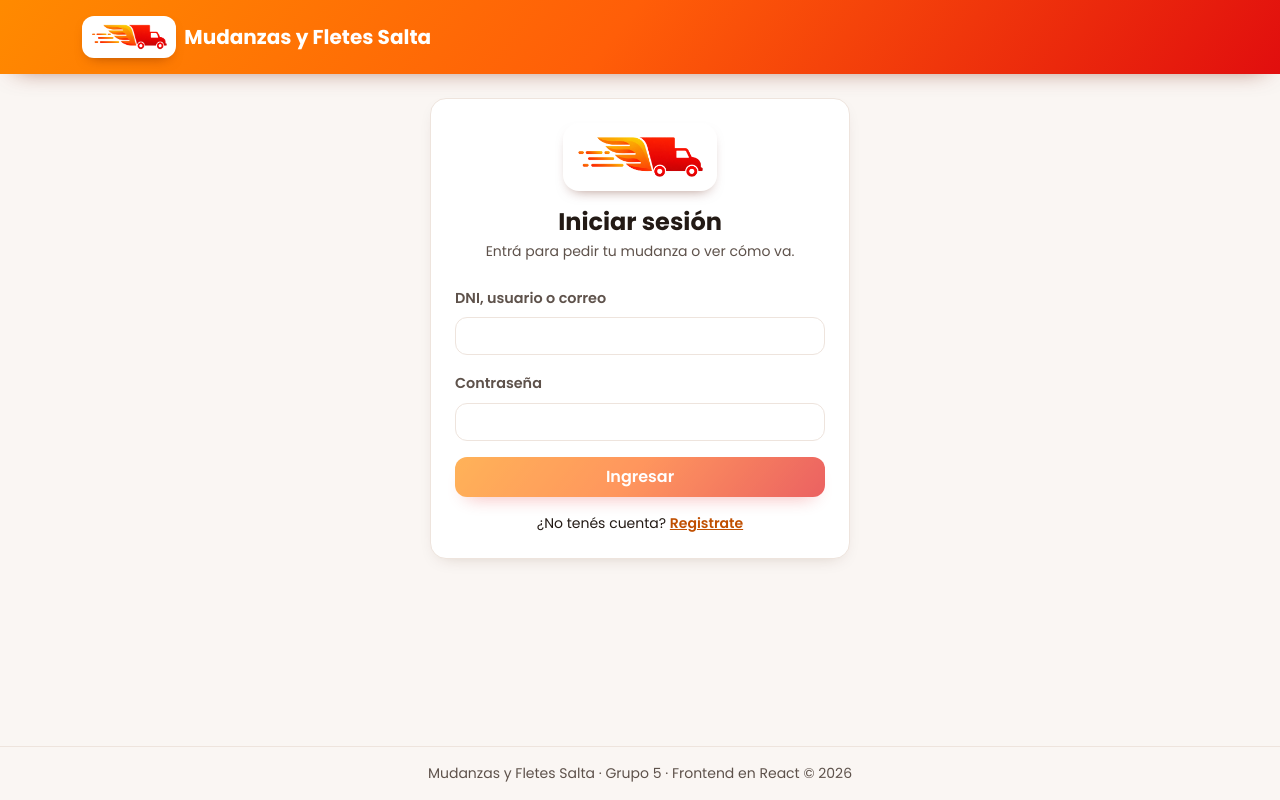
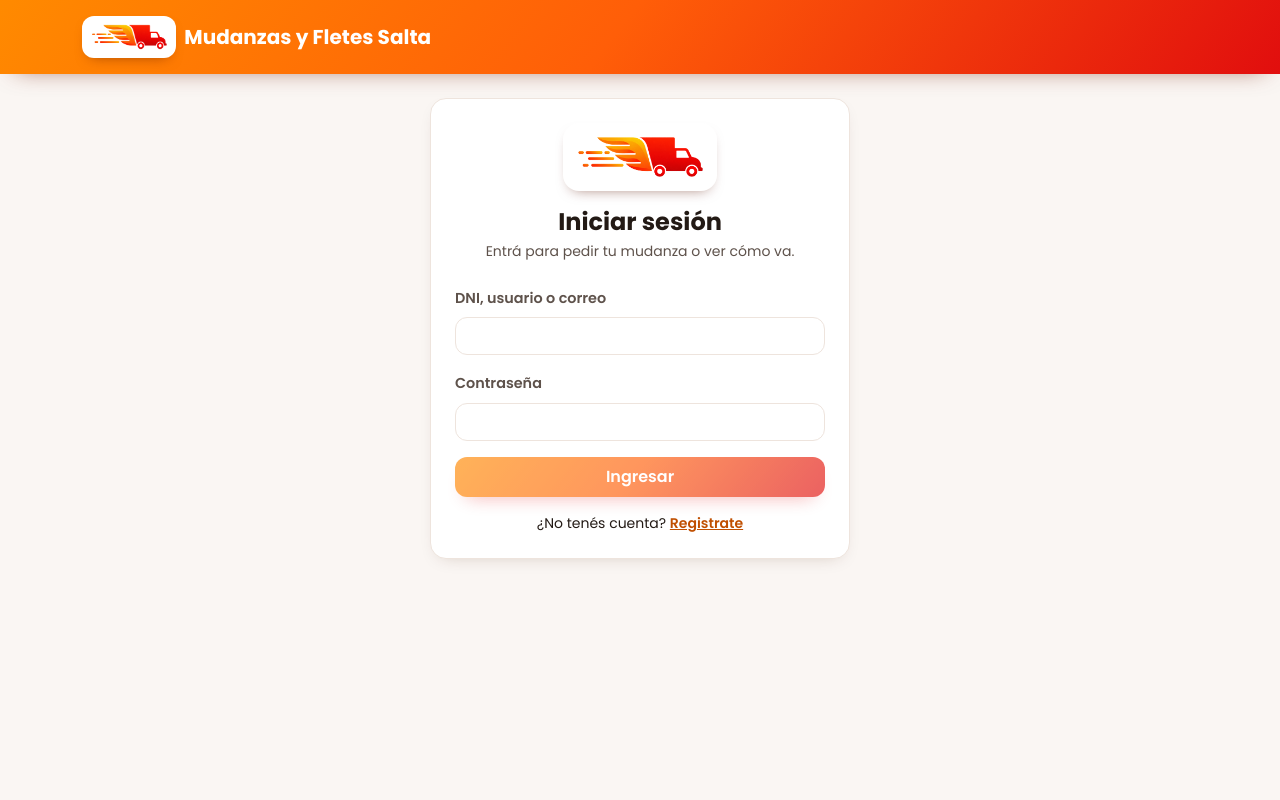
Before and after one commit to MarioGg43/BD_Mudanza, a React (Vite) app in the folder frontend/: page /login in a window 1280 px wide. Built offline with nearby package versions, Linux system fonts and the light colour scheme; no server answers.

Commit message:
Remove the footer from the React app

```diff
--- a/frontend/src/App.jsx
+++ b/frontend/src/App.jsx
@@ -30,9 +30,6 @@ export default function App() {
           <Route path="*" element={<NotFound />} />
         </Routes>
       </main>
-      <footer className="pie-marca py-3 text-center small">
-        Mudanzas y Fletes Salta · Grupo 5 · Frontend en React &copy; {new Date().getFullYear()}
-      </footer>
     </div>
   );
 }
```
